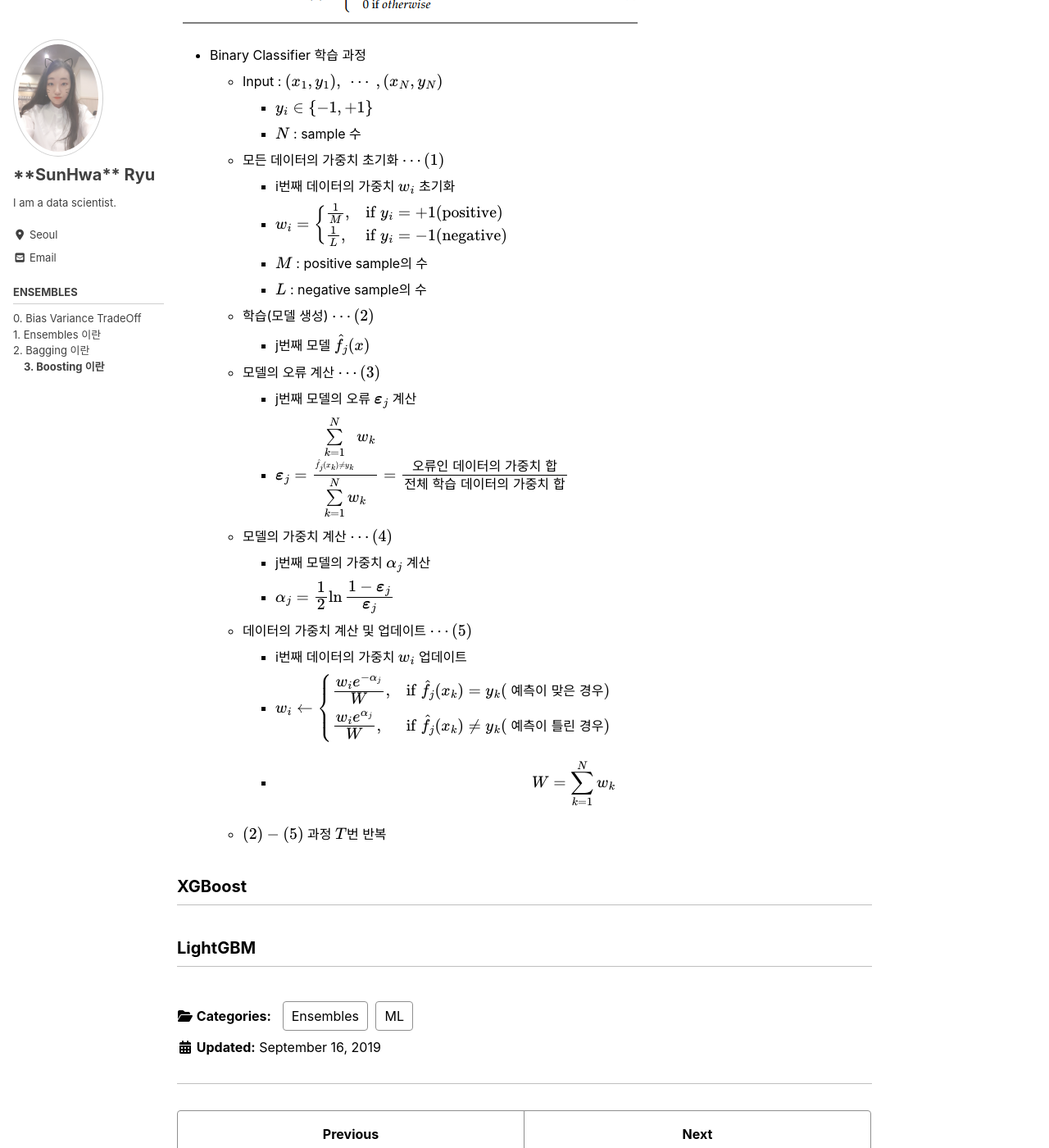
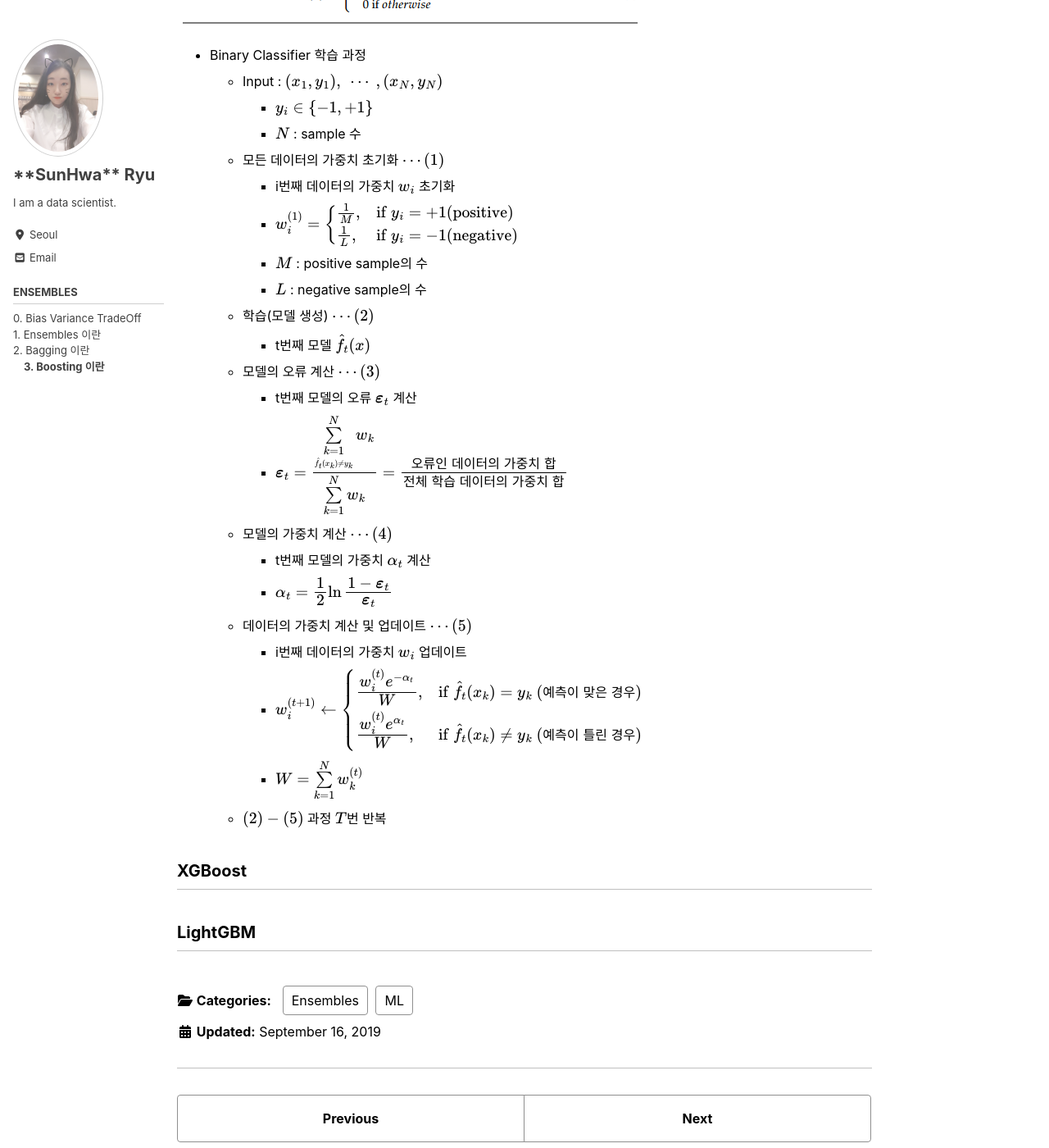
Before and after one commit to MinPinSunHwa/suna.github.io, a Jekyll site: the page built from _study/ensembles/3_boosting.md, in a window 1280 px wide and 1400 px high, scrolled down 856 px. Shown: the whole window at 82% size. Built offline with Jekyll 4.4.1, drawn with Linux system fonts in a browser that asks for light colours; cached includes are drawn as plain includes; nearby versions of some CDN libraries; formulas are drawn with MathJax 3.

Commit message:
Update 3_boosting.md

```diff
--- a/_study/ensembles/3_boosting.md
+++ b/_study/ensembles/3_boosting.md
@@ -29,7 +29,7 @@ toc: true
 
   - 모든 데이터의 가중치 초기화 $$ \cdots(1) $$
     - i번째 데이터의 가중치 $$ w_i $$ 초기화
-    - $$ w_i =
+    - $$ w_i^{(1)} =
       \begin{cases}
       \frac{1}{M}, & \mbox{if }y_i=+1\mbox{(positive)} \\
       \frac{1}{L}, & \mbox{if }y_i=-1\mbox{(negative)}
@@ -38,28 +38,28 @@ toc: true
     - $$ L $$ : negative sample의 수
 
   - 학습(모델 생성) $$ \cdots(2) $$
-    - j번째 모델 $$ \hat{f_j}(x) $$
+    - t번째 모델 $$ \hat{f_t}(x) $$
 
   - 모델의 오류 계산 $$ \cdots(3) $$
-    - j번째 모델의 오류 $$ \boldsymbol{\varepsilon}_j $$ 계산
-    - $$ \boldsymbol{\varepsilon}_j =
-      \cfrac{\sum\limits_{\underset{\hat{f_j}(x_k)\ne y_k}{k=1}}^{N} w_k}
+    - t번째 모델의 오류 $$ \boldsymbol{\varepsilon}_t $$ 계산
+    - $$ \boldsymbol{\varepsilon}_t =
+      \cfrac{\sum\limits_{\underset{\hat{f_t}(x_k)\ne y_k}{k=1}}^{N} w_k}
       {\sum\limits_{k=1}^{N} w_k} =
       \cfrac{\text{오류인 데이터의 가중치 합}}{\text{전체 학습 데이터의 가중치 합}} $$ <br>
 
   - 모델의 가중치 계산 $$ \cdots(4) $$
-    - j번째 모델의 가중치 $$ \alpha_j $$ 계산
-    - $$ \alpha_j = \cfrac{1}{2}
-      \ln \cfrac{1-\boldsymbol{\varepsilon}_j}{\boldsymbol{\varepsilon}_j} $$ <br>
+    - t번째 모델의 가중치 $$ \alpha_t $$ 계산
+    - $$ \alpha_t = \cfrac{1}{2}
+      \ln \cfrac{1-\boldsymbol{\varepsilon}_t}{\boldsymbol{\varepsilon}_t} $$ <br>
 
   - 데이터의 가중치 계산 및 업데이트 $$ \cdots(5) $$
     - i번째 데이터의 가중치 $$ w_i $$ 업데이트
-    - $$ w_i \leftarrow
+    - $$ w_i^{(t+1)} \leftarrow
       \begin{cases}
-      \cfrac{w_i e^{-\alpha_j}}{W}, & \mbox{if }\hat{f_j}(x_k)=y_k(\text{ 예측이 맞은 경우}) \\
-      \cfrac{w_i e^{\alpha_j}}{W}, & \mbox{if }\hat{f_j}(x_k)\ne y_k(\text{ 예측이 틀린 경우})
+      \cfrac{w_i^{(t)} e^{-\alpha_t}}{W}, & \mbox{if }\hat{f_t}(x_k)=y_k\ (\text{예측이 맞은 경우}) \\
+      \cfrac{w_i^{(t)} e^{\alpha_t}}{W}, & \mbox{if }\hat{f_t}(x_k)\ne y_k\ (\text{예측이 틀린 경우})
       \end{cases} $$ <br>
-    - $$ W = \sum\limits_{k=1}^{N} w_k $$
+    - $$ W = \sum\limits_{k=1}^{N} w_k^{(t)} $$ <br>
 
   - $$ (2)- (5) $$ 과정 $$ T $$번 반복
 
```
